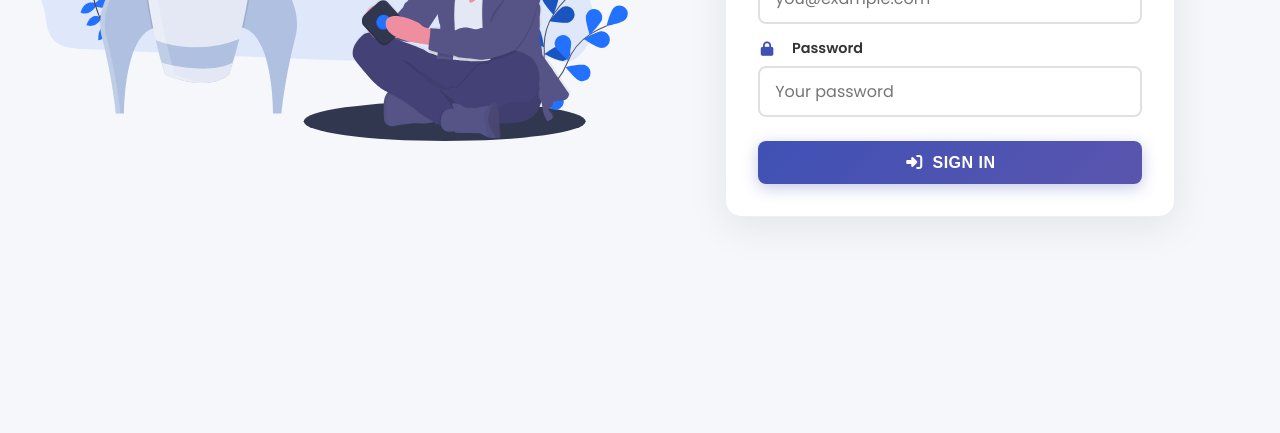
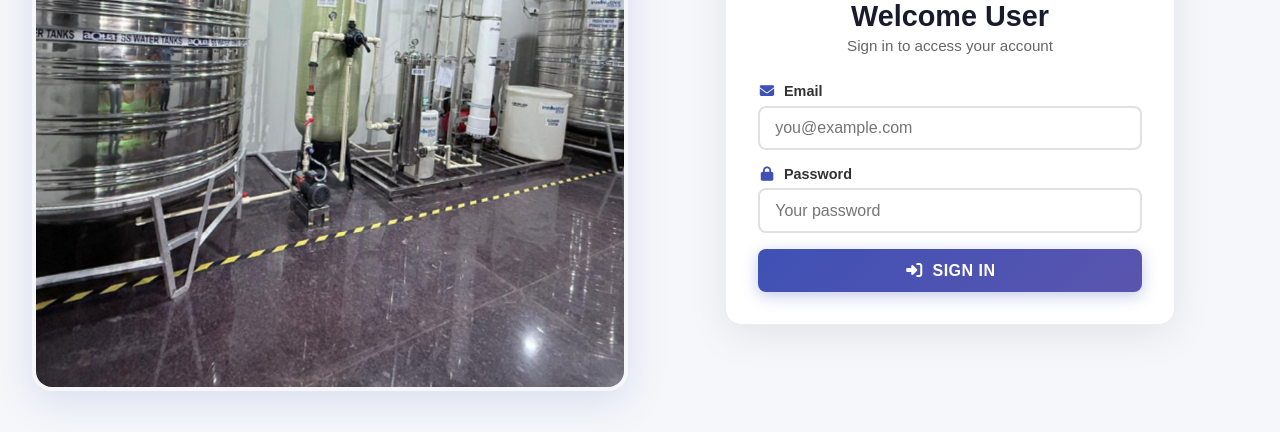
Before and after one commit to Deepesh976/Lg_project, a React app in the folder frontend/: page /login in a window 1280 px wide. Shown: the part 368-801 px from the top of the page. Built offline with nearby package versions, Linux system fonts and the light colour scheme; no server answers; a small style sheet from the web is missing.

Commit message:
27th Oct

```diff
--- a/frontend/src/components/Navbar/navbar.js
+++ b/frontend/src/components/Navbar/navbar.js
@@ -264,7 +264,7 @@ export default function Navbar() {
             <div style={styles.logoIcon}>
               <i className="fas fa-project-diagram" />
             </div>
-            <span style={styles.brandText}>LG PROJECT</span>
+            <span style={styles.brandText}>PURIFIED DRINKING WATER</span>
           </div>
 
           <div style={styles.spacer} />
@@ -315,7 +315,7 @@ export default function Navbar() {
             <div style={styles.sidebarLogoIcon}>
               <i className="fas fa-project-diagram" />
             </div>
-            <span style={styles.sidebarBrandText}>LG PROJECT</span>
+            <span style={styles.sidebarBrandText}>PURIFIED DRINKING WATER</span>
           </div>
 
           <button
--- a/frontend/src/components/auth/login.js
+++ b/frontend/src/components/auth/login.js
@@ -1,5 +1,5 @@
 // src/pages/Login.js
-import React, { useState } from 'react';
+import React, { useState, useEffect, useRef } from 'react';
 import { useNavigate } from 'react-router-dom';
 import axios from 'axios';
 
@@ -30,78 +30,87 @@ const styles = {
     letterSpacing: '0.5px',
   },
 
-  /* MAIN LAYOUT - slightly reduced top padding so children sit higher */
   mainContainer: {
     display: 'grid',
     gridTemplateColumns: 'repeat(2, 1fr)',
     minHeight: 'calc(100vh - 70px)',
-    gap: '1.5rem',                 // a bit tighter
-    padding: '2rem 2rem',          // moved up by reducing vertical padding
+    gap: '1.5rem',
+    padding: '2rem 2rem',
     maxWidth: '1400px',
     margin: '0 auto',
   },
 
-  /* ILLUSTRATION - nudge upwards using translateY */
-  illustrationSection: {
+  // ✨ Slideshow wrapper with border & polish
+  slideshowSection: {
+    position: 'relative',
+    overflow: 'hidden',
+    borderRadius: '20px',
+    background: 'linear-gradient(145deg, #ffffff, #e8e8ef)',
+    boxShadow: '0 10px 40px rgba(63, 81, 181, 0.15)',
+    border: '4px solid transparent',
+    backgroundClip: 'padding-box',
     display: 'flex',
-    alignItems: 'flex-start',      // align to top so translate looks natural
+    alignItems: 'center',
     justifyContent: 'center',
     minHeight: '420px',
+    transition: 'transform 0.3s ease, box-shadow 0.3s ease',
   },
-  illustrationImage: {
+
+  slideshowImg: {
     width: '100%',
     maxWidth: '600px',
-    height: 'auto',
-    objectFit: 'contain',
-    animation: 'float 3s ease-in-out infinite',
-    transform: 'translateY(-12px)',   // move image up
-    transition: 'transform 300ms ease',
+    height: '100%',
+    objectFit: 'cover',
+    borderRadius: '16px',
+    position: 'absolute',
+    top: '0',
+    left: '0',
+    right: '0',
+    bottom: '0',
+    transition: 'opacity 800ms ease-in-out, transform 2s ease',
+    opacity: 0,
+    pointerEvents: 'none',
+    userSelect: 'none',
   },
 
-  /* FORM - nudge upwards slightly as well */
   formSection: {
     display: 'flex',
-    alignItems: 'flex-start',     // align to top
+    alignItems: 'center',
     justifyContent: 'center',
   },
   formCard: {
     width: '100%',
     maxWidth: '450px',
-    padding: 'clamp(1.5rem, 4vw, 2rem)', // slightly reduced padding to pull contents up
+    padding: 'clamp(1.5rem, 4vw, 2rem)',
     backgroundColor: '#fff',
     borderRadius: '16px',
     boxShadow: '0 10px 40px rgba(0, 0, 0, 0.08)',
     border: '1px solid rgba(63, 81, 181, 0.1)',
-    transform: 'translateY(-12px)', // move card up a bit
+    textAlign: 'center',
   },
   logo: {
-    width: '220px',                 // slightly smaller so it doesn't push content down
-    height: '220px',
-    margin: '0 auto 1.25rem',       // smaller bottom margin
+    width: '160px',
+    height: '160px',
+    margin: '0 auto 1rem',
     objectFit: 'contain',
     display: 'block',
-    transform: 'translateY(-80px)',  // lift the logo a touch
   },
-
-  /* Titles and text: reduce bottom spacing */
   formTitle: {
     fontSize: 'clamp(1.4rem, 4vw, 1.8rem)',
     fontWeight: 700,
     color: '#1a1a2e',
-  margin: '-9.5rem 0 0.4rem 0',  // moved up closer to logo
-  textAlign: 'center',
+    margin: '0.5rem 0 0.3rem 0',
   },
   formSubtitle: {
     fontSize: '0.95rem',
     color: '#666',
-  textAlign: 'center',
-  marginBottom: '1.8rem',        // reduced gap below subtitle
+    marginBottom: '1.8rem',
   },
-  /* form controls: tighten spacing */
   formGroup: {
-    marginBottom: '0.9rem',      // smaller gap between inputs
+    marginBottom: '1rem',
     display: 'flex',
     flexDirection: 'column',
+    textAlign: 'left',
   },
   label: {
     fontSize: '0.9rem',
@@ -112,13 +121,9 @@ formSubtitle: {
     alignItems: 'center',
     gap: '0.5rem',
   },
-  iconLabel: {
-    fontSize: '1rem',
-    color: '#3f51b5',
-  },
   inputField: {
     width: '100%',
-    padding: '0.7rem 0.95rem',   // slightly smaller vertical padding
+    padding: '0.7rem 0.95rem',
     fontSize: '1rem',
     border: '2px solid #e0e0e0',
     borderRadius: '8px',
@@ -126,16 +131,10 @@ formSubtitle: {
     fontFamily: 'inherit',
     boxSizing: 'border-box',
   },
-  inputFieldFocus: {
-    borderColor: '#3f51b5',
-    boxShadow: '0 0 0 3px rgba(63, 81, 181, 0.1)',
-  },
-
-  /* submit: move up a bit by reducing marginTop */
   submitBtn: {
     width: '100%',
-    padding: '0.78rem 1rem',
-    backgroundColor: 'linear-gradient(135deg, #3f51b5 0%, #5a55ae 100%)',
+    padding: '0.8rem 1rem',
+    background: 'linear-gradient(135deg, #3f51b5 0%, #5a55ae 100%)',
     border: 'none',
     outline: 'none',
     borderRadius: '8px',
@@ -147,47 +146,31 @@ formSubtitle: {
     cursor: 'pointer',
     transition: 'all 0.3s ease',
     boxShadow: '0 4px 15px rgba(63, 81, 181, 0.3)',
-    marginTop: '0.6rem',         // tightened from 1rem
-  },
-  submitBtnHover: {
-    transform: 'translateY(-2px)',
-    boxShadow: '0 6px 20px rgba(63, 81, 181, 0.4)',
-  },
-
-  checkboxGroup: {
-    display: 'flex',
-    alignItems: 'center',
-    gap: '0.5rem',
-    fontSize: '0.9rem',
-    color: '#666',
-  },
-  checkboxInput: {
-    cursor: 'pointer',
-    width: '18px',
-    height: '18px',
-    accentColor: '#3f51b5',
-  },
-  rememberLabel: {
-    cursor: 'pointer',
-  },
-  '@keyframes float': {
-    '0%, 100%': {
-      transform: 'translateY(0px)',
-    },
-    '50%': {
-      transform: 'translateY(-20px)',
-    },
   },
 };
 
-/* Component */
+const SLIDES = ['/1.jpg', '/2.jpg'];
+const SLIDE_INTERVAL = 4000;
+
 const Login = () => {
+  const [index, setIndex] = useState(0);
+  const [paused, setPaused] = useState(false);
   const [btnHover, setBtnHover] = useState(false);
   const [email, setEmail] = useState('');
   const [password, setPassword] = useState('');
   const [loading, setLoading] = useState(false);
   const [errMsg, setErrMsg] = useState('');
   const navigate = useNavigate();
+  const intervalRef = useRef(null);
+
+  useEffect(() => {
+    if (!paused) {
+      intervalRef.current = setInterval(() => {
+        setIndex((prev) => (prev + 1) % SLIDES.length);
+      }, SLIDE_INTERVAL);
+    }
+    return () => clearInterval(intervalRef.current);
+  }, [paused]);
 
   const handleSubmit = async (e) => {
     e.preventDefault();
@@ -196,46 +179,16 @@ const Login = () => {
       setErrMsg('Please enter both email and password.');
       return;
     }
-
     try {
       setLoading(true);
-      const res = await axios.post(
-        '/api/admin/login',
-        { email: email.trim(), password },
-        { timeout: 10000 }
-      );
-
+      const res = await axios.post('/api/admin/login', { email, password });
       const token = res?.data?.token;
-      if (!token) {
-        setErrMsg('Login failed: server did not return a token.');
-        setLoading(false);
-        return;
-      }
-
-      // store token and set axios default header
+      if (!token) throw new Error('Invalid response');
       localStorage.setItem('lg_admin_token', token);
       axios.defaults.headers.common['Authorization'] = `Bearer ${token}`;
-
-      // optionally store admin info
-      if (res.data?.admin) {
-        try {
-          localStorage.setItem('lg_admin', JSON.stringify(res.data.admin));
-        } catch (e) {
-          // ignore storage errors
-        }
-      }
-
-      // redirect to protected area
       navigate('/rfidcard', { replace: true });
     } catch (err) {
-      console.error('Login error:', err);
-      if (err.response && err.response.data && err.response.data.message) {
-        setErrMsg(err.response.data.message);
-      } else if (err.code === 'ECONNABORTED') {
-        setErrMsg('Login timed out. Please try again.');
-      } else {
-        setErrMsg('Login failed. Check credentials or server.');
-      }
+      setErrMsg('Login failed. Check your credentials.');
     } finally {
       setLoading(false);
     }
@@ -244,71 +197,51 @@ const Login = () => {
   return (
     <>
       <style>{`
-        * { margin: 0; padding: 0; box-sizing: border-box; }
-
-        @keyframes float {
-          0%, 100% { transform: translateY(0px); }
-          50% { transform: translateY(-20px); }
-        }
+        .slideshow-img.show { opacity: 1 !important; transform: scale(1.02); }
+        .slideshow-section:hover { transform: scale(1.01); box-shadow: 0 14px 45px rgba(63,81,181,0.25); }
 
         @media (max-width: 1024px) {
-          .login-main-container {
-            grid-template-columns: 1fr;
-            padding: 1.5rem 1.5rem;
-            gap: 1.25rem;
+          .login-main-container { grid-template-columns: 1fr; padding: 1.5rem; }
         }
-          .login-illustration-section { min-height: 300px; order: 2; }
-          .login-form-section { order: 1; }
-          .login-form-card { max-width: 100%; transform: translateY(-8px); }
-          .login-illustration-image { transform: translateY(-12px); }
+        @media (max-width: 640px) {
+          .login-logo { width: 130px; height: 130px; }
+          .slideshow-section { min-height: 240px; }
         }
-
-        @media (max-width: 640px) {
-          .login-main-container { padding: 1rem 1rem; gap: 1rem; min-height: auto; }
-          .login-logo { width: 180px; height: 180px; margin-bottom: 1rem; transform: translateY(-6px); }
-          .login-form-title { font-size: 1.4rem; }
-          .login-input-field { font-size: 16px; padding: 0.7rem 0.9rem; }
-          .login-submit-btn { padding: 0.75rem 0.9rem; font-size: 0.95rem; margin-top: 0.5rem; }
-        }
-
-        .login-submit-btn:hover { transform: translateY(-2px); box-shadow: 0 6px 20px rgba(63,81,181,0.4); }
-        .login-submit-btn:active { transform: translateY(0); }
-        .login-submit-btn:disabled { opacity: 0.6; cursor: not-allowed; transform: none; }
       `}</style>
-
-      <link
-        rel="stylesheet"
-        href="https://fonts.googleapis.com/css2?family=Poppins:wght@400;600;700&display=swap"
-      />
-      <link
-        rel="stylesheet"
-        href="https://cdnjs.cloudflare.com/ajax/libs/font-awesome/6.4.0/css/all.min.css"
-        crossOrigin="anonymous"
-        referrerPolicy="no-referrer"
-      />
 
       <div style={styles.wrapper}>
         <header style={styles.headerBar}>
-          <h1 style={styles.headerTitle} className="login-header-title">LG PROJECT</h1>
+          <h1 style={styles.headerTitle}>PURIFIED DRINKING WATER</h1>
         </header>
 
         <main style={styles.mainContainer} className="login-main-container">
-          {/* Illustration Section */}
-          <section style={styles.illustrationSection} className="login-illustration-section">
+          {/* 🖼️ Slideshow Section */}
+          <section
+            style={styles.slideshowSection}
+            className="slideshow-section"
+            onMouseEnter={() => setPaused(true)}
+            onMouseLeave={() => setPaused(false)}
+          >
+            {SLIDES.map((src, i) => (
               <img
-              src="/log.svg"
-              alt="Login Illustration"
-              style={styles.illustrationImage}
-              className="login-illustration-image"
+                key={src}
+                src={src}
+                alt={`slide-${i}`}
+                className={`slideshow-img ${i === index ? 'show' : ''}`}
+                style={{
+                  ...styles.slideshowImg,
+                  opacity: i === index ? 1 : 0,
+                }}
+                draggable={false}
               />
+            ))}
           </section>
 
-          {/* Form Section */}
-          <section style={styles.formSection} className="login-form-section">
-            <div style={styles.formCard} className="login-form-card">
-              <img src="/logo.png" alt="Company Logo" style={styles.logo} className="login-logo" />
-
-              <h2 style={styles.formTitle} className="login-form-title">Welcome User</h2>
+          {/* 🔒 Form Section */}
+          <section style={styles.formSection}>
+            <div style={styles.formCard}>
+              <img src="/logo.png" alt="Company Logo" style={styles.logo} />
+              <h2 style={styles.formTitle}>Welcome User</h2>
               <p style={styles.formSubtitle}>Sign in to access your account</p>
 
               <form onSubmit={handleSubmit}>
@@ -320,34 +253,30 @@ const Login = () => {
 
                 <div style={styles.formGroup}>
                   <label style={styles.label}>
-                    <i className="fas fa-envelope" style={{ marginRight: 8, color: '#3f51b5' }} />
+                    <i className="fas fa-envelope" style={{ color: '#3f51b5' }} />
                     Email
                   </label>
                   <input
-                    className="login-input-field"
                     style={styles.inputField}
                     type="email"
                     placeholder="you@example.com"
                     value={email}
                     onChange={(e) => setEmail(e.target.value)}
-                    autoComplete="email"
                     required
                   />
                 </div>
 
                 <div style={styles.formGroup}>
                   <label style={styles.label}>
-                    <i className="fas fa-lock" style={{ marginRight: 8, color: '#3f51b5' }} />
+                    <i className="fas fa-lock" style={{ color: '#3f51b5' }} />
                     Password
                   </label>
                   <input
-                    className="login-input-field"
                     style={styles.inputField}
                     type="password"
                     placeholder="Your password"
                     value={password}
                     onChange={(e) => setPassword(e.target.value)}
-                    autoComplete="current-password"
                     required
                   />
                 </div>
@@ -356,14 +285,11 @@ const Login = () => {
                   type="submit"
                   style={{
                     ...styles.submitBtn,
-                    ...(btnHover ? styles.submitBtnHover : {}),
                     background: btnHover
                       ? 'linear-gradient(135deg, #2c3ea8 0%, #3d4888 100%)'
-                      : 'linear-gradient(135deg, #3f51b5 0%, #5a55ae 100%)',
+                      : styles.submitBtn.background,
                     opacity: loading ? 0.85 : 1,
-                    cursor: loading ? 'not-allowed' : 'pointer',
                   }}
-                  className="login-submit-btn"
                   onMouseEnter={() => setBtnHover(true)}
                   onMouseLeave={() => setBtnHover(false)}
                   disabled={loading}
```
Also changed, not shown: frontend/public/index.html (+1 -1 lines), frontend/public/1.jpg (added), frontend/public/2.jpg (added), frontend/public/logo.png. Lines whose indentation alone changed are shown as unchanged.
